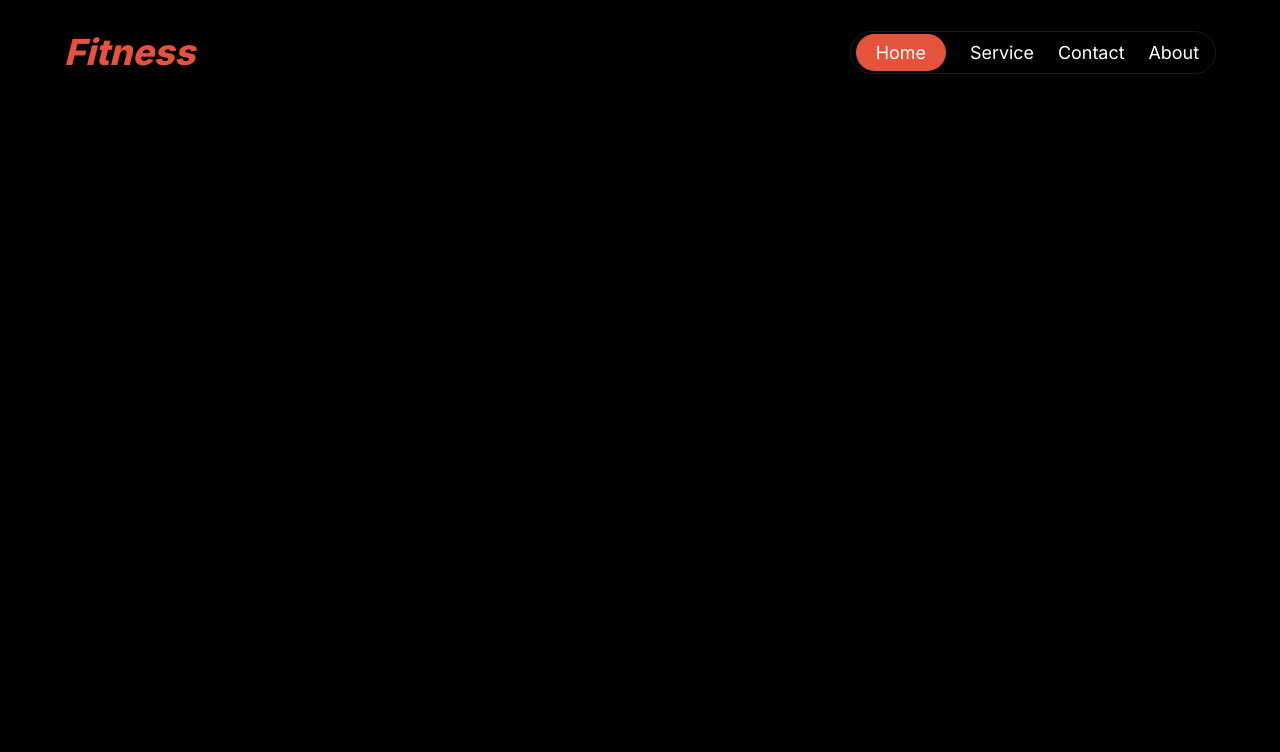
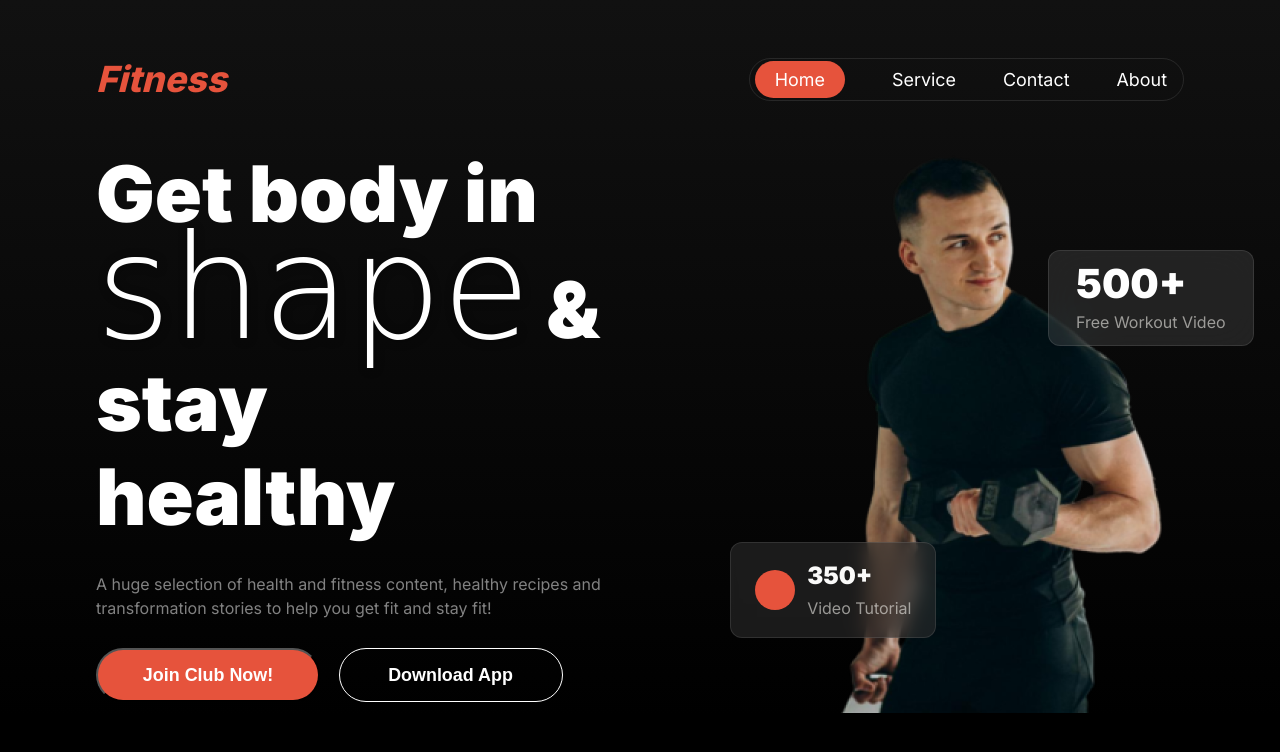
Before and after one commit to AnsarulIslam10/Assignment-2, a plain HTML site: page index.html in a window 1280 px wide. Drawn offline with Linux system fonts and the light colour scheme; a web font is replaced by a local one.

Commit message:
banner section added

```diff
--- a/index.html
+++ b/index.html
@@ -1,11 +1,13 @@
 <!DOCTYPE html>
 <html lang="en">
+
 <head>
     <meta charset="UTF-8">
     <meta name="viewport" content="width=device-width, initial-scale=1.0">
     <title>Assignment-2</title>
     <link rel="stylesheet" href="style.css">
 </head>
+
 <body>
     <header>
         <nav class="navbar">
@@ -22,6 +24,35 @@
             </div>
             <img class="hamburger" src="images/hamburger.svg" alt="">
         </nav>
+
+        <section class="banner">
+            <div class="banner-text">
+                <h2 class="banner-title">Get body in <br> <span id="shape">shape</span> & stay <br>healthy</h2>
+                <p class="description">
+                    A huge selection of health and fitness content, healthy recipes and transformation stories to help
+                    you get fit and stay fit!
+                </p>
+                <button class="primary-btn">Join Club Now!</button>
+                <button class="primary-btn btn-2">Download App</button>
+            </div>
+            <div class="banner-img">
+                <img src="images/images 2.png" alt="">
+                <div class="overlay-1">
+                    <div class="circle"></div>
+                    <div class="overlay-text">
+                        <h2>350+</h2>
+                        <p>Video Tutorial</p>
+                    </div>
+                </div>
+                <div class="overlay-2">
+                    <div class="overlay-text">
+                        <h2>500+</h2>
+                        <p>Free Workout Video</p>
+                    </div>
+                </div>
+            </div>
+        </section>
     </header>
 </body>
+
 </html>
--- a/style.css
+++ b/style.css
@@ -1,4 +1,6 @@
 @import url('https://fonts.googleapis.com/css2?family=Inter:wght@100..900&display=swap');
+
+@import url('https://fonts.googleapis.com/css2?family=Birthstone+Bounce:wght@400;500&display=swap');
 
 * {
     margin: 0;
@@ -12,8 +14,34 @@ body {
 }
 
 /* Shared Styles */
+.description {
+    color: rgba(255, 255, 255, 0.5);
+    font-size: 16px;
+    font-weight: 400;
+    line-height: 24px;
+}
+
+.primary-btn {
+    width: 224px;
+    height: 54px;
+    border-radius: 42px;
+    background: rgb(230, 83, 60);
+    color: rgb(255, 255, 255);
+    font-size: 1.12rem;
+    font-weight: 600;
+}
+
+.btn-2 {
+    background: none;
+    border: 1px solid rgb(255, 255, 255);
+    margin-left: 14px;
+}
 
 /* Shared Styles End */
+
+header {
+    background: linear-gradient(180.00deg, rgb(17, 17, 17), rgba(119, 119, 119, 0) 100%);
+}
 
 /* Navbar Styles */
 .navbar {
@@ -21,8 +49,10 @@ body {
     color: white;
     justify-content: space-between;
     align-items: center;
-    width: 90%;
-    margin: 30px auto;
+    width: 85%;
+    margin: 0 auto;
+    padding-top: 57px;
+    margin-bottom: 32px;
 }
 
 .nav-title h2 {
@@ -36,7 +66,7 @@ body {
     display: flex;
     list-style: none;
     align-items: center;
-    gap: 24px;
+    gap: 47px;
     padding: 2px 16px 2px 5px;
     border: 1px solid rgba(255, 255, 255, 0.1);
     border-radius: 39px;
@@ -49,14 +79,115 @@ body {
     border-radius: 46px;
     background: rgb(230, 83, 60);
 }
-.hamburger{
+
+.hamburger {
     display: none;
     filter: invert();
     height: 40px;
 }
 
+/* Banner Styles */
+.banner {
+    color: white;
+    display: flex;
+    align-items: center;
+    width: 85%;
+    margin: 0 auto;
+    gap: 50px;
+    justify-content: space-between;
+}
 
+.banner-text {
+    width: 520px;
+}
 
+.banner-text h2 {
+    color: rgb(255, 255, 255);
+    font-family: Inter;
+    font-size: 4.87rem;
+    font-weight: 900;
+    line-height: 120%;
+    margin-bottom: 28px;
+}
+
+#shape {
+    font-family: "Birthstone Bounce", cursive;
+    font-weight: 100;
+    font-size: 9rem;
+    color: rgb(255, 255, 255);
+    text-shadow: 1px 1px 10px rgba(0, 0, 0, 0.397);
+}
+
+.banner-text p {
+    margin-bottom: 28px;
+}
+
+.banner-img {
+    position: relative;
+}
+
+.banner-img img {
+    width: 100%;
+}
+
+.overlay-1 {
+    position: absolute;
+    width: 206px;
+    height: 96px;
+    border: 1px solid rgba(255, 255, 255, 0.1);
+    background: rgba(48, 48, 48, 0.54);
+    backdrop-filter: blur(10px);
+    border-radius: 12px;
+    display: flex;
+    justify-content: center;
+    align-items: center;
+    top: 70%;
+    left: -30%;
+}
+
+.circle {
+    height: 40px;
+    width: 40px;
+    background: rgb(230, 83, 60);
+    border-radius: 50%;
+    margin-right: 12px;
+}
+
+.overlay-text h2 {
+    color: rgb(250, 250, 249);
+    font-size: 1.5rem;
+    font-weight: 900;
+    margin-bottom: 8px;
+}
+
+.overlay-text p {
+    font-size: 1rem;
+    font-weight: 400;
+    color: rgba(239, 237, 232, 0.6);
+}
+
+.overlay-2 {
+    position: absolute;
+    width: 206px;
+    height: 96px;
+    border: 1px solid rgba(255, 255, 255, 0.1);
+    background: rgba(255, 255, 255, 0.1);
+    backdrop-filter: blur(20px);
+    border-radius: 12px;
+    display: flex;
+    justify-content: center;
+    align-items: center;
+    top: 20%;
+    right: -20%;
+}
+
+.overlay-2 h2 {
+    color: rgb(255, 255, 255);
+    font-size: 2.5rem;
+    font-weight: 900;
+    line-height: 40px;
+    margin-bottom: 8px;
+}
 
 
 
@@ -65,10 +196,56 @@ body {
 
 /* Mobile Responsive Code */
 @media screen and (max-width: 576px) {
-    .nav-items{
+    .nav-items {
         display: none;
     }
-    .hamburger{
+
+    .hamburger {
         display: block;
     }
+
+    .banner {
+        flex-direction: column;
+    }
+
+    .banner-text {
+        width: 360px;
+    }
+
+    .banner-text h2 {
+        font-size: 36px;
+    }
+
+    #shape {
+        font-size: 60px;
+    }
+
+    .primary-btn {
+        width: 169px;
+        height: 54px;
+    }
+
+    .overlay-1 {
+        top: 40%;
+        left: 0%;
+        width: 155.74px;
+        height: 72.58px;
+    }
+    .overlay-1 .overlay-text h2{
+        font-size: 1.2rem;
+        margin-bottom: 4px;
+    }
+    .overlay-text p{
+        font-size: 0.5rem;
+    }
+    .overlay-2 {
+        width: 145.91px;
+        height: 74.09px;
+        top: 10%;
+        right: 2%;
+    }
+    .overlay-2 .overlay-text h2{
+        font-size: 1.87rem;
+        margin-bottom: 2px;
+    }
 }
```
